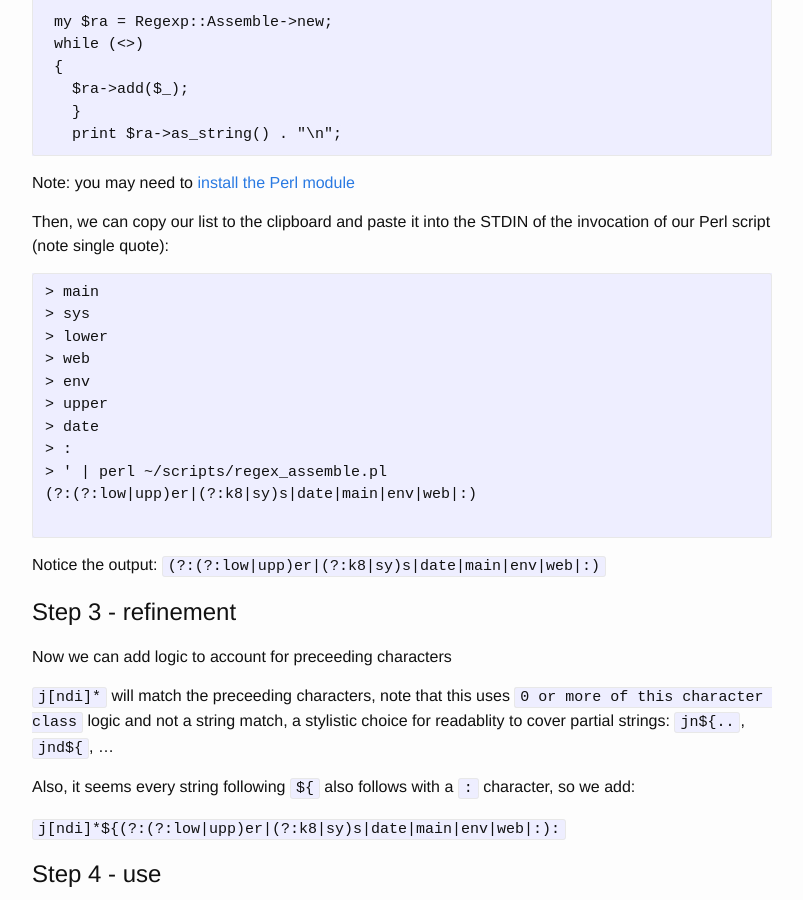
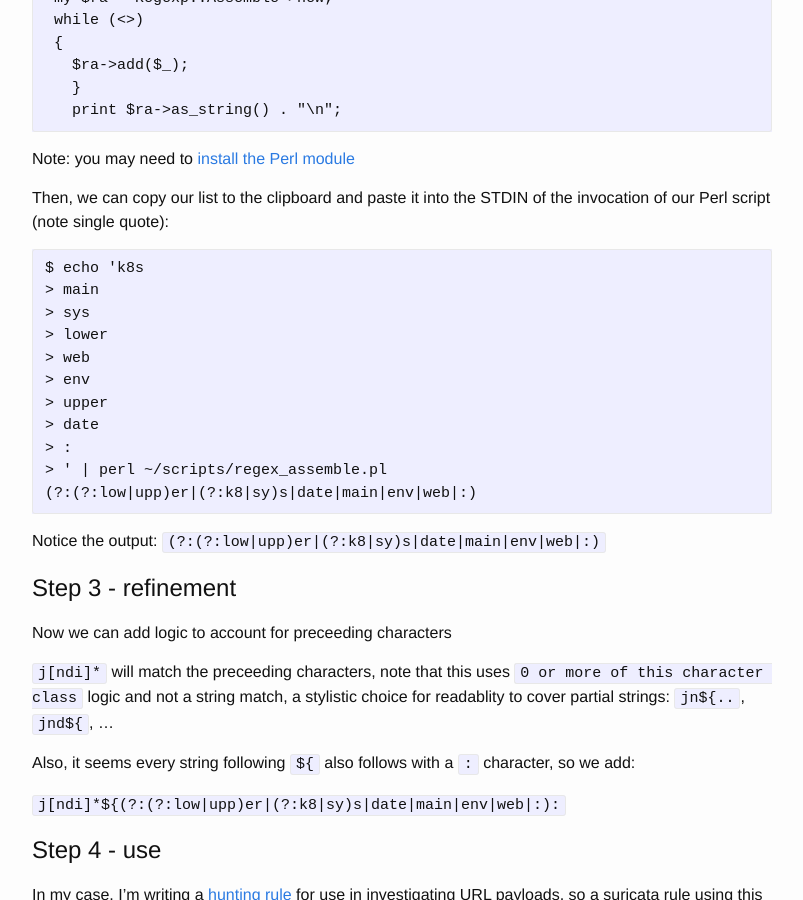
Before and after one commit to travisbgreen/travisgreen.net, a Jekyll site: the page built from _posts/2022-02-03-easily-assemble-regular-expressions.markdown, in a window 1280 px wide and 900 px high, scrolled down 1249 px. Shown: the whole window, without its empty margins (238-1041 px from the left). Built offline with Jekyll 4.4.1, drawn with Linux system fonts in a browser that asks for light colours; some of the changed lines change nothing that is shown.

Commit message:
post corrections

````diff
--- a/_posts/2022-02-03-easily-assemble-regular-expressions.markdown
+++ b/_posts/2022-02-03-easily-assemble-regular-expressions.markdown
@@ -14,7 +14,7 @@ date: "2022-02-03 11:02"
 
 Have you ever encountered a list like this and thought "I wish I could easily create a regex to cover all these possible values"?
 
-![@ymzkei5](../images/2022/02/regex.1.png)
+![@ymzkei5](regex.1.png)
 [source](https://twitter.com/ymzkei5/status/1469765165348704256)
 
 I have a linux based method to share which makes this task easy by leveraging an incredible Perl module called `Regexp::Assemble`
@@ -52,8 +52,8 @@ use Regexp::Assemble;
 Note: you may need to [install the Perl module](https://www.howtoinstall.me/ubuntu/18-04/libregexp-assemble-perl/)
 
 Then, we can copy our list to the clipboard and paste it into the STDIN of the invocation of our Perl script (note single quote):
-
 ```
+$ echo 'k8s
 > main
 > sys
 > lower
@@ -64,7 +64,6 @@ Then, we can copy our list to the clipboard and paste it into the STDIN of the i
 > :
 > ' | perl ~/scripts/regex_assemble.pl
 (?:(?:low|upp)er|(?:k8|sy)s|date|main|env|web|:)
-
 ```
 Notice the output:
 `(?:(?:low|upp)er|(?:k8|sy)s|date|main|env|web|:)`
````
